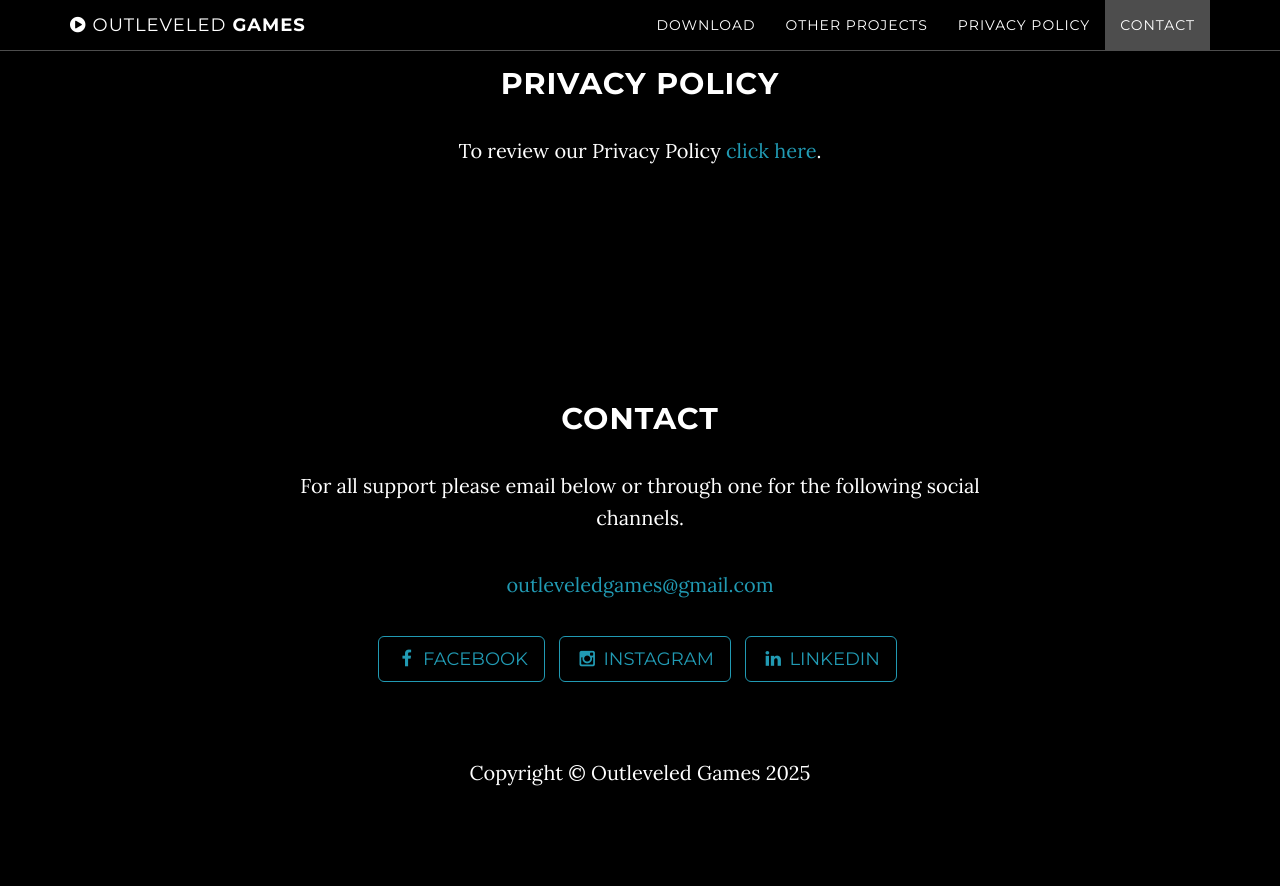
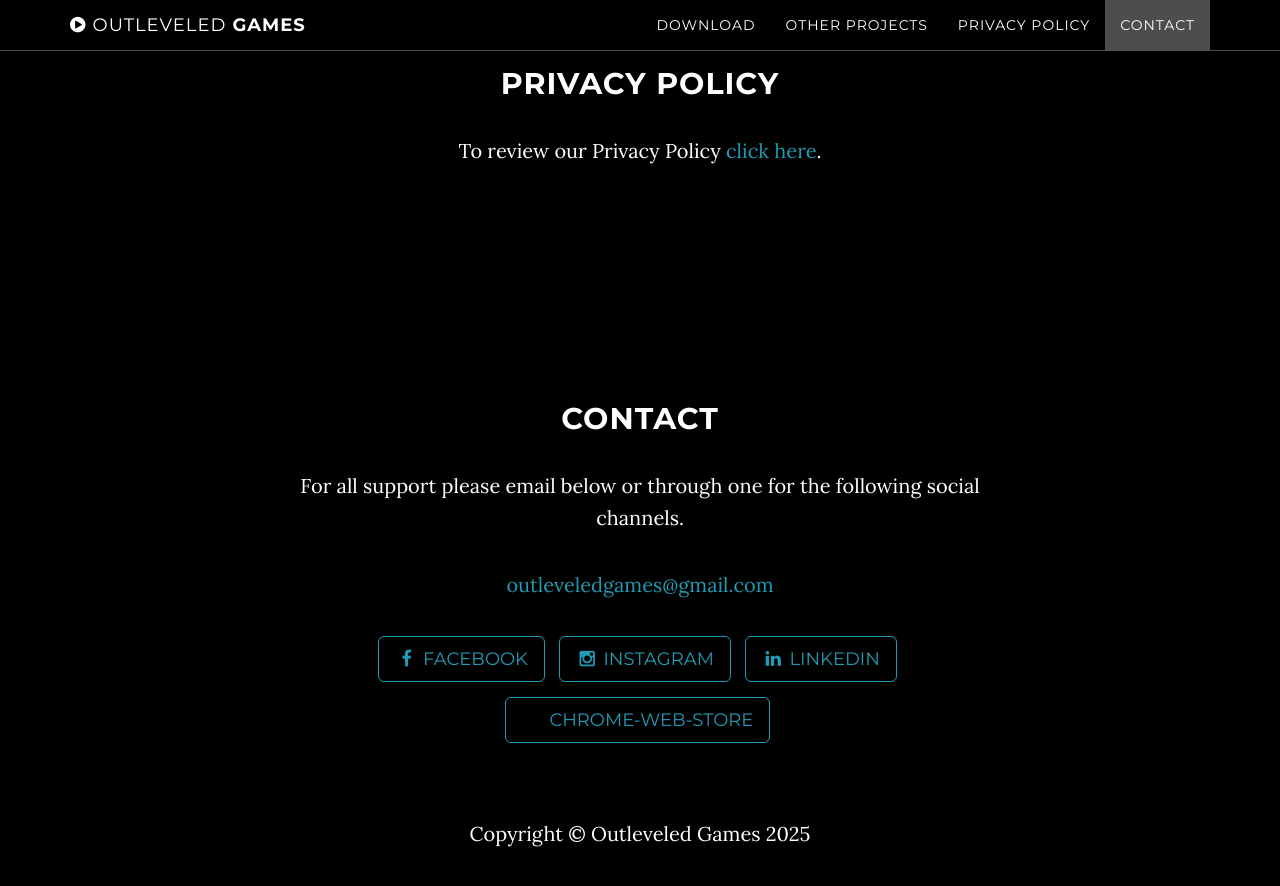
Before and after one commit to ronaldt-git/ronaldt-git.github.io, a Jekyll site: the page built from index.html, in a window 1280 px wide and 900 px high, scrolled down 2412 px. Shown: the top 886 px of the window. Built offline with Jekyll 4.4.1, drawn with Linux system fonts in a browser that asks for light colours; before the commit the page ends 3251 px from its top, so only the background shows below that.

Commit message:
Update _config.yml

```diff
--- a/_config.yml
+++ b/_config.yml
@@ -21,6 +21,8 @@
     url: https://www.instagram.com/outleveledgames/
   - title: linkedin
     url: https://www.linkedin.com/in/ronald-tourtellot-4535b1170/
+  - title: chrome-web-store
+    url: https://chromewebstore.google.com/detail/steady-linguist/lcbiohoeaneglegahhhfkmcfpplhamck
 
 # Build settings
 markdown: kramdown
```
